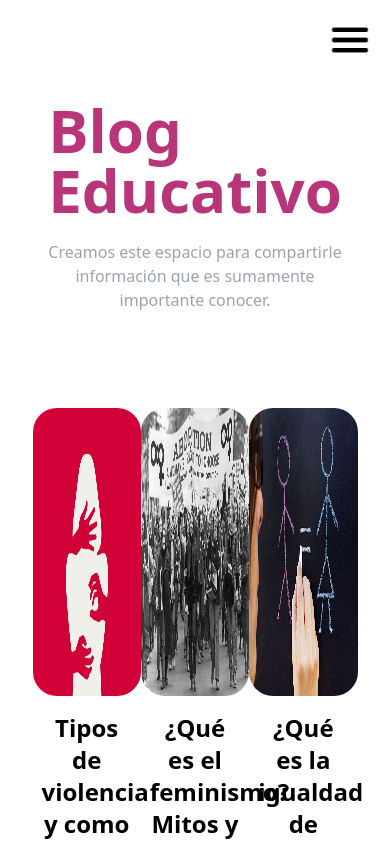
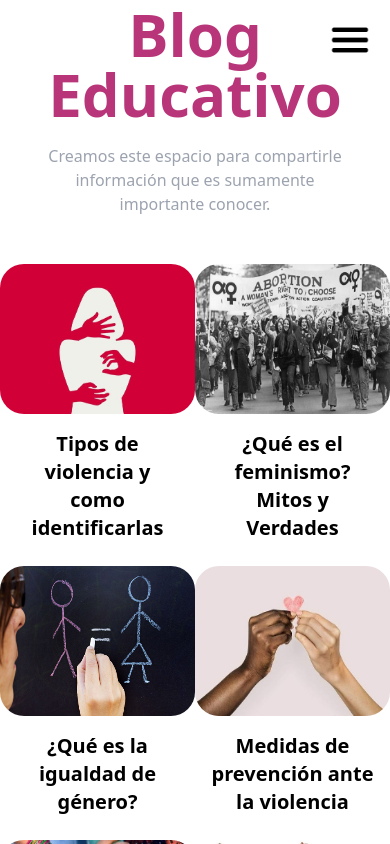
Before and after one commit to Jay-DVT/mujeresxmexico, a Next.js app: page /blog in a window 390 px wide. Shown: the top 844 px of the page. Built offline with nearby package versions, Linux system fonts and the light colour scheme.

Commit message:
Update blog for responsiveness

```diff
--- a/src/pages/blog.tsx
+++ b/src/pages/blog.tsx
@@ -1,3 +1,4 @@
+import Terms from "@/app/components/Terms";
 import "../app/styles/globals.css";
 import Header from "@/app/components/Header";
 import Head from "next/head";
@@ -14,7 +15,7 @@ const BlogCard = (props: BlogCardProps) => {
 		<div className='w-full pb-6 text-center '>
 			<a href=''>
 				<div className='flex justify-center items-center'>
-					<div className='w-96 relative h-72 mb-4'>
+					<div className='xl:w-96 relative xl:h-72 mb-4 w-[200px] h-[150px]'>
 						<Image
 							src={`/Image/${props.image}`}
 							alt={props.title}
@@ -24,7 +25,9 @@ const BlogCard = (props: BlogCardProps) => {
 					</div>
 				</div>
 				<div className='flex justify-center'>
-					<div className='w-5/6 text-2xl font-semibold'>{props.title}</div>
+					<div className='w-5/6 lg:text-2xl text-xl font-semibold'>
+						{props.title}
+					</div>
 				</div>
 			</a>
 		</div>
@@ -66,19 +69,22 @@ export default function Testimonials() {
 			</Head>
 			<Header />
 			<div className='flex items-center justify-center h-fit'>
-				<div className='flex flex-col items-center gap-5 p-24 '>
-					<p className='font-semibold text-6xl text-primary'>Blog Educativo</p>
+				<div className='flex flex-col items-center gap-5 px-24 pb-12 md:p-24 pt-245'>
+					<p className='font-semibold text-6xl text-primary text-center'>
+						Blog Educativo
+					</p>
 					<p className='text-gray-400 text-center'>
 						Creamos este espacio para compartirle información que es sumamente
 						importante conocer.
 					</p>
 				</div>
 			</div>
-			<div className='grid grid-cols-3 w-5/6 h-[600px]'>
+			<div className='grid grid-cols-2 md:grid-cols-3 w-screen  md:w-5/6 mb-7 '>
 				{blogCards.map((card) => (
-					<BlogCard image={card.image} title={card.title} />
+					<BlogCard image={card.image} title={card.title} key={card.title} />
 				))}
 			</div>
+			<Terms />
 		</main>
 	);
 }
```
